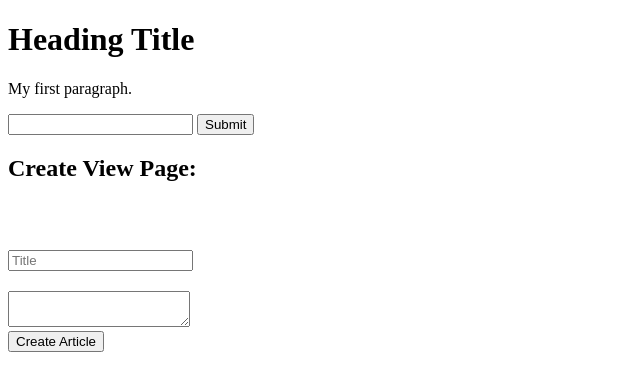
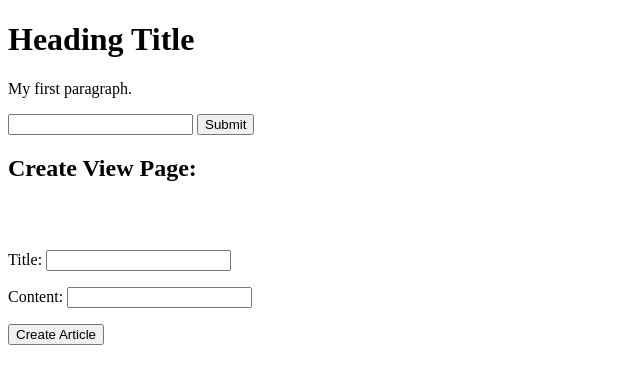
Before and after one commit to sledhead/demo_django, a Django app: page /articles/create/ in a window 1280 px wide. Shown: the top 391 px of the page, without its empty margins (0-640 px from the left). Run offline with Django 4.2, Linux system fonts and the light colour scheme; a user stored in the database is signed in.

Commit message:
adding form code

```diff
--- /dev/null
+++ b/articles/forms.py
@@ -0,0 +1,5 @@
+from django import forms
+
+class ArticleForm(forms.Form):
+    title = forms.CharField()
+    content = forms.CharField()
--- a/articles/views.py
+++ b/articles/views.py
@@ -1,5 +1,6 @@
 from django.contrib.auth.decorators import login_required
 from django.shortcuts import render
+from .forms import ArticleForm
 from .models import Article
 
 # Create your views here.
@@ -62,7 +63,9 @@ def article_search_view(request):
 def article_create_view(request):
 
     #print(request.POST)
-    context = {}
+    context = {
+        "form":ArticleForm()
+    }
     if( request.method == "POST"):
         #adding new entry
 
--- a/templates/articles/create.html
+++ b/templates/articles/create.html
@@ -2,6 +2,8 @@
 
 
 {% block content %}
+
+
 
 <h2>
     Create View Page:
@@ -24,13 +26,7 @@
 
     {% csrf_token %}
 
-    <div style="margin-top: 10px;">
-        <input type="text" name="title" placeholder="Title"/>
-    </div>
-    <div style="margin-top: 20px;">
-        <textarea name="content" placeholder="content">
-        </textarea>
-    </div>
+    {{ form.as_p }}
 
     <input type="submit" value="Create Article"/>
 
```
Also changed, not shown: db.sqlite3.
